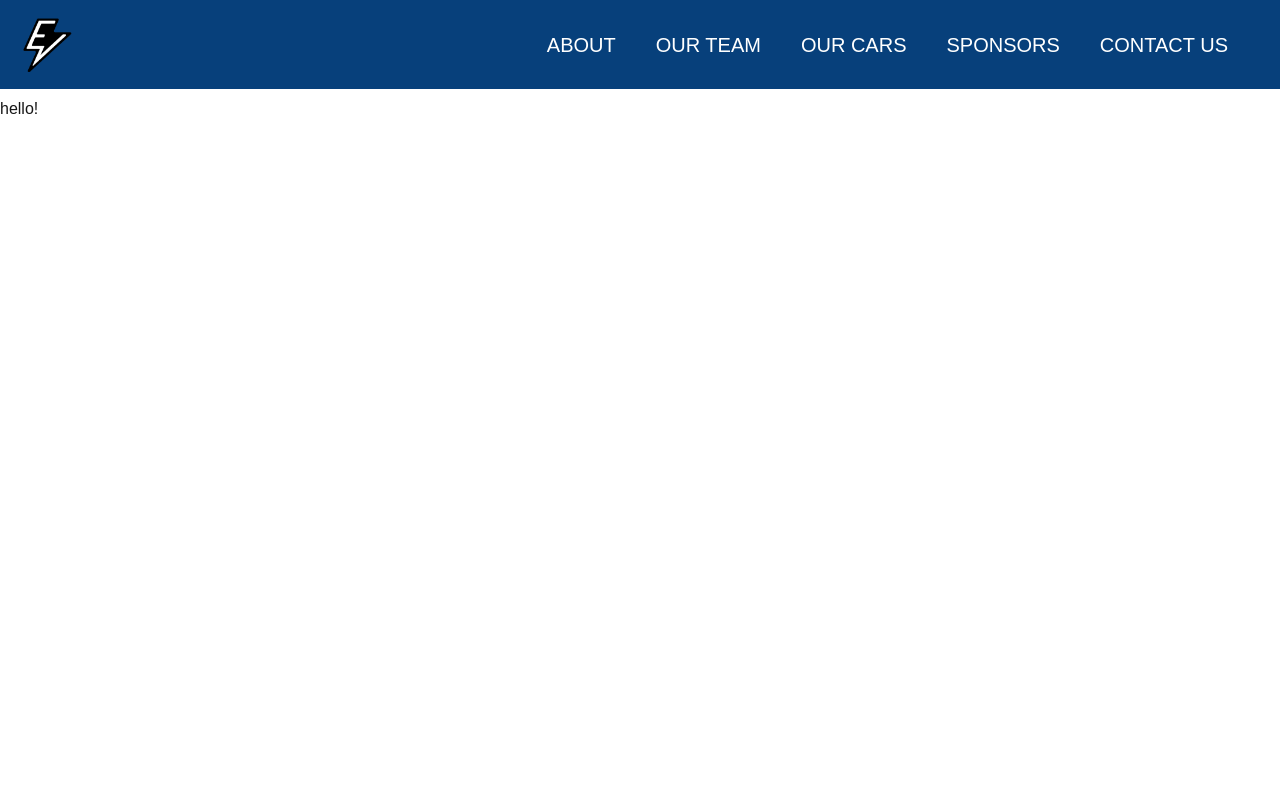
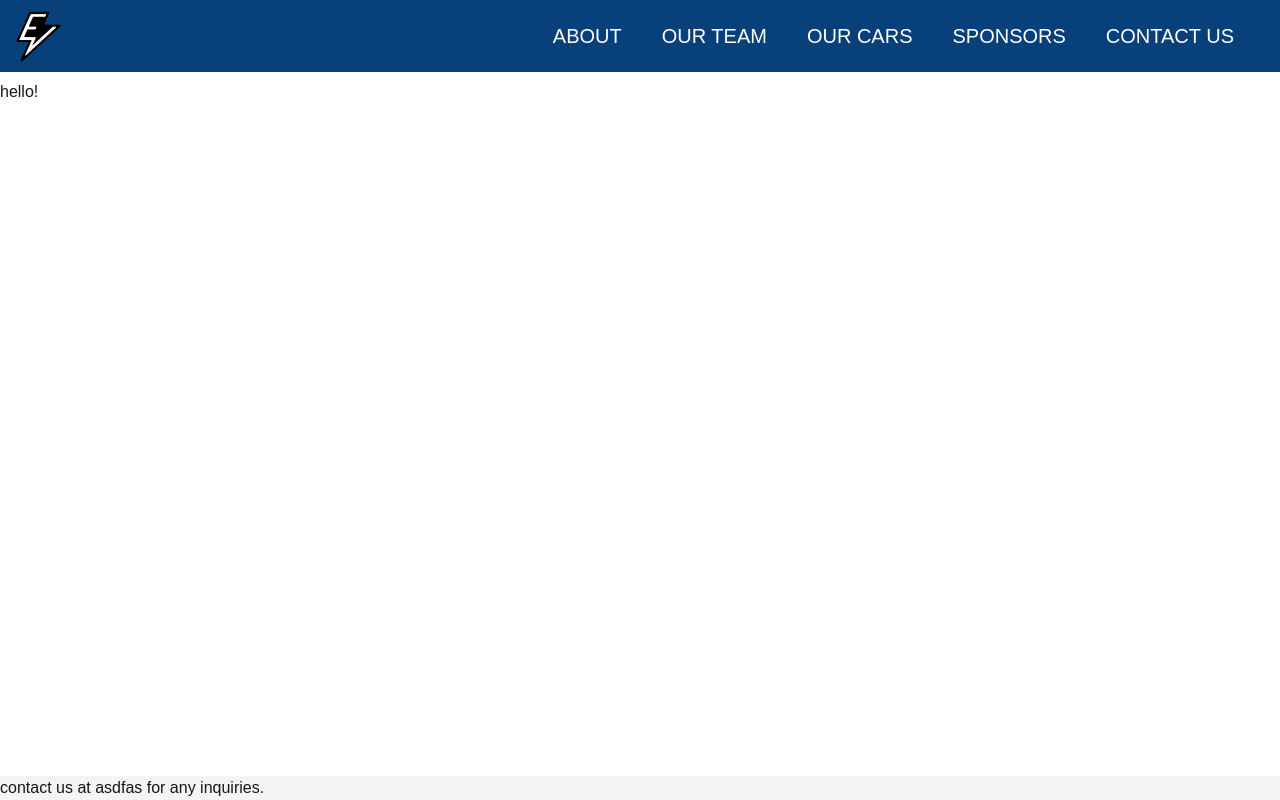
Before and after one commit to mwang748/evc-website, a Next.js app: page / in a window 1280 px wide. Built offline with nearby package versions, Linux system fonts and the light colour scheme.

Commit message:
fixed footer and navbar

```diff
--- a/src/app/about/page.js
+++ b/src/app/about/page.js
@@ -1,5 +1,5 @@
 export const metadata = {
-  title: "About",
+  title: "About Us",
   description: "Generated by create next app",
 };
 
--- a/src/app/cars/page.js
+++ b/src/app/cars/page.js
@@ -1,5 +1,5 @@
 export const metadata = {
-  title: "Cars",
+  title: "Our Cars",
   description: "Generated by create next app",
 };
 
--- a/src/app/contacts/page.js
+++ b/src/app/contacts/page.js
@@ -1,5 +1,5 @@
 export const metadata = {
-  title: "Contacts",
+  title: "Contact Us",
   description: "Generated by create next app",
 };
 
--- a/src/app/layout.js
+++ b/src/app/layout.js
@@ -22,10 +22,11 @@ export default function RootLayout({ children }) {
   return (
     <html lang="en">
       <body
-        className={`${geistSans.variable} ${geistMono.variable} antialiased`}
+        className={`${geistSans.variable} ${geistMono.variable} antialiased flex flex-col min-h-screen`}
       >
         <Navbar />
-        {children}
+        <main className="flex-grow">{children}</main>
+        <Footer />
       </body>
     </html>
   );
@@ -34,12 +35,12 @@ export default function RootLayout({ children }) {
 function Navbar() {
   return (
     <div
-      className="sticky top-0 bg-#07407B z-50 p-3 flex flex-row gap-4 text-white text-xl mb-2 items-center font-montserrat"
+      className="sticky top-0 bg-#07407B z-50 p-1.5 flex flex-row gap-4 text-white text-xl mb-2 items-center font-montserrat"
       style={{ backgroundColor: "#07407B" }}
     >
       <div>
         <Link href="/">
-          <Image src="/images/evlogo.png" alt="evlogo" width="65" height="65" />
+          <Image src="/images/evlogo.png" alt="evlogo" width="60" height="60" />
         </Link>
       </div>
       <div className="flex gap-10 ml-auto mr-10">
@@ -62,3 +63,11 @@ function Navbar() {
     </div>
   );
 }
+
+function Footer() {
+  return (
+    <div className="bg-gray-100 flex flex-col flex-shrink-0">
+      <p>contact us at asdfas for any inquiries.</p>
+    </div>
+  );
+}
--- a/src/app/sponsors/page.js
+++ b/src/app/sponsors/page.js
@@ -1,5 +1,5 @@
 export const metadata = {
-  title: "Sponsors",
+  title: "Our Sponsors",
   description: "Generated by create next app",
 };
 
--- a/src/app/team/page.js
+++ b/src/app/team/page.js
@@ -1,5 +1,5 @@
 export const metadata = {
-  title: "Team",
+  title: "Our Team",
   description: "Generated by create next app",
 };
 
```
